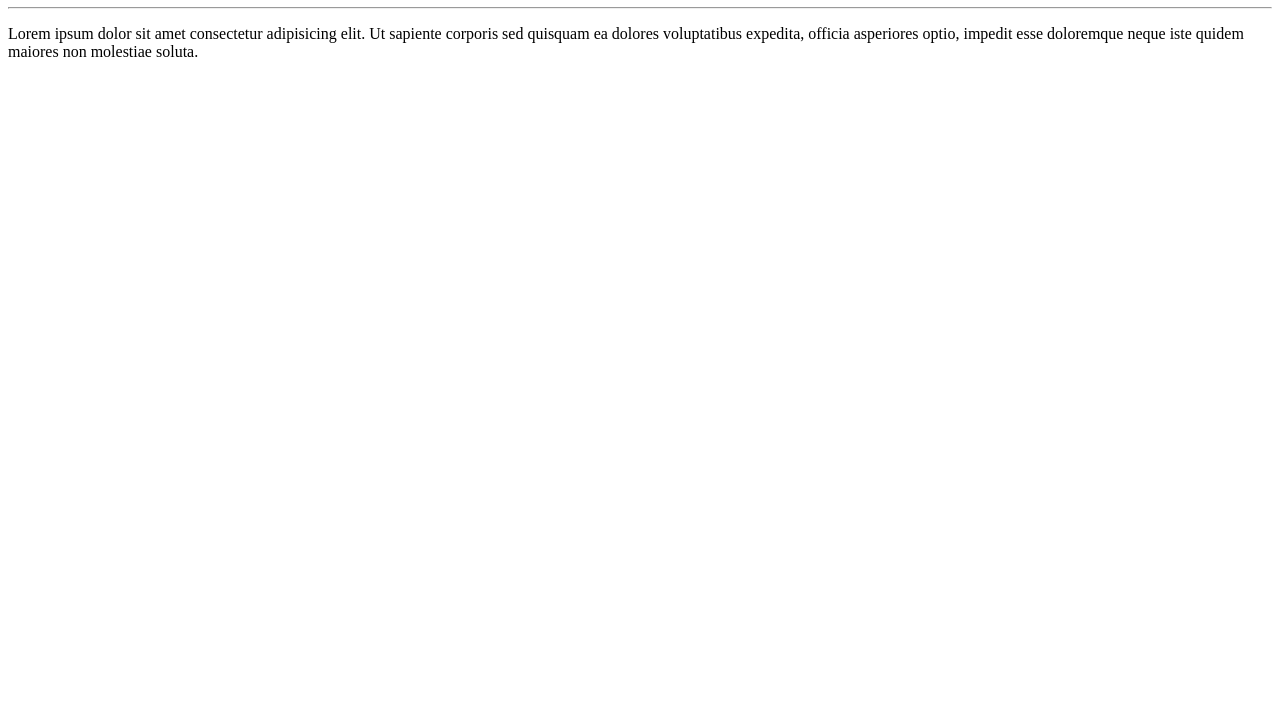
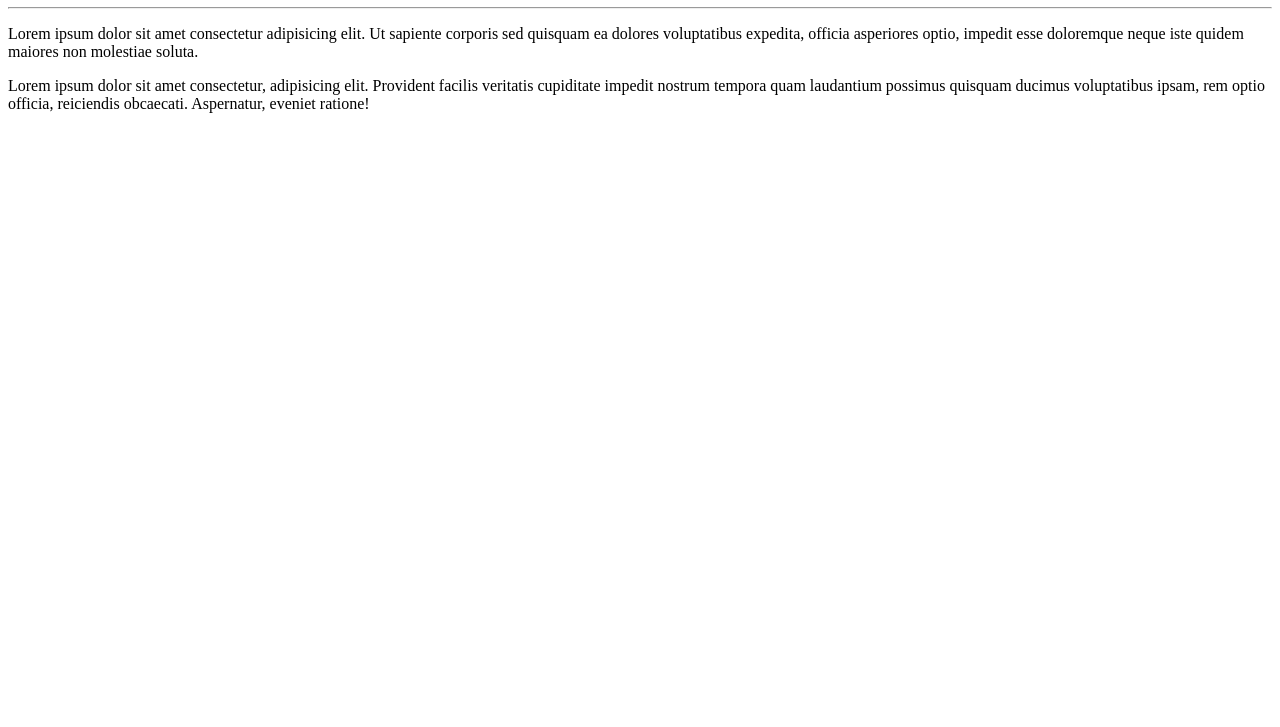
Before and after one commit to devFabiolfr/Teste, a plain HTML site: page siteteste/index.html in a window 1280 px wide. Shown: the part 73-800 px from the top of the page. Drawn offline with Linux system fonts and the light colour scheme.

Commit message:
adicionei um paragrafo

```diff
--- a/siteteste/index.html
+++ b/siteteste/index.html
@@ -10,5 +10,6 @@
     <h1>Ola teste</h1>
     <hr>
     <p>Lorem ipsum dolor sit amet consectetur adipisicing elit. Ut sapiente corporis sed quisquam ea dolores voluptatibus expedita, officia asperiores optio, impedit esse doloremque neque iste quidem maiores non molestiae soluta.</p>
+    <p>Lorem ipsum dolor sit amet consectetur, adipisicing elit. Provident facilis veritatis cupiditate impedit nostrum tempora quam laudantium possimus quisquam ducimus voluptatibus ipsam, rem optio officia, reiciendis obcaecati. Aspernatur, eveniet ratione!</p>
 </body>
 </html>
```
